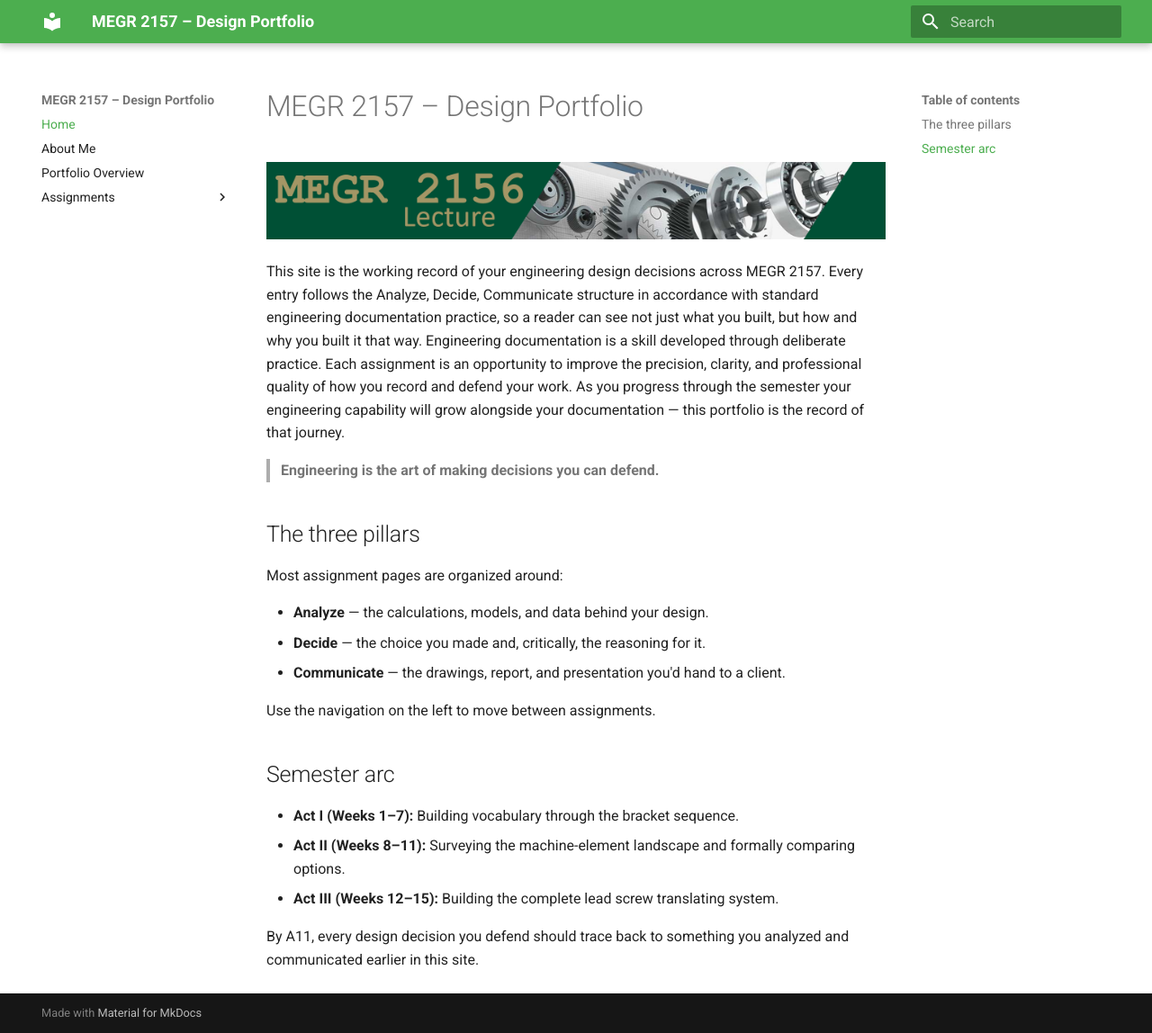
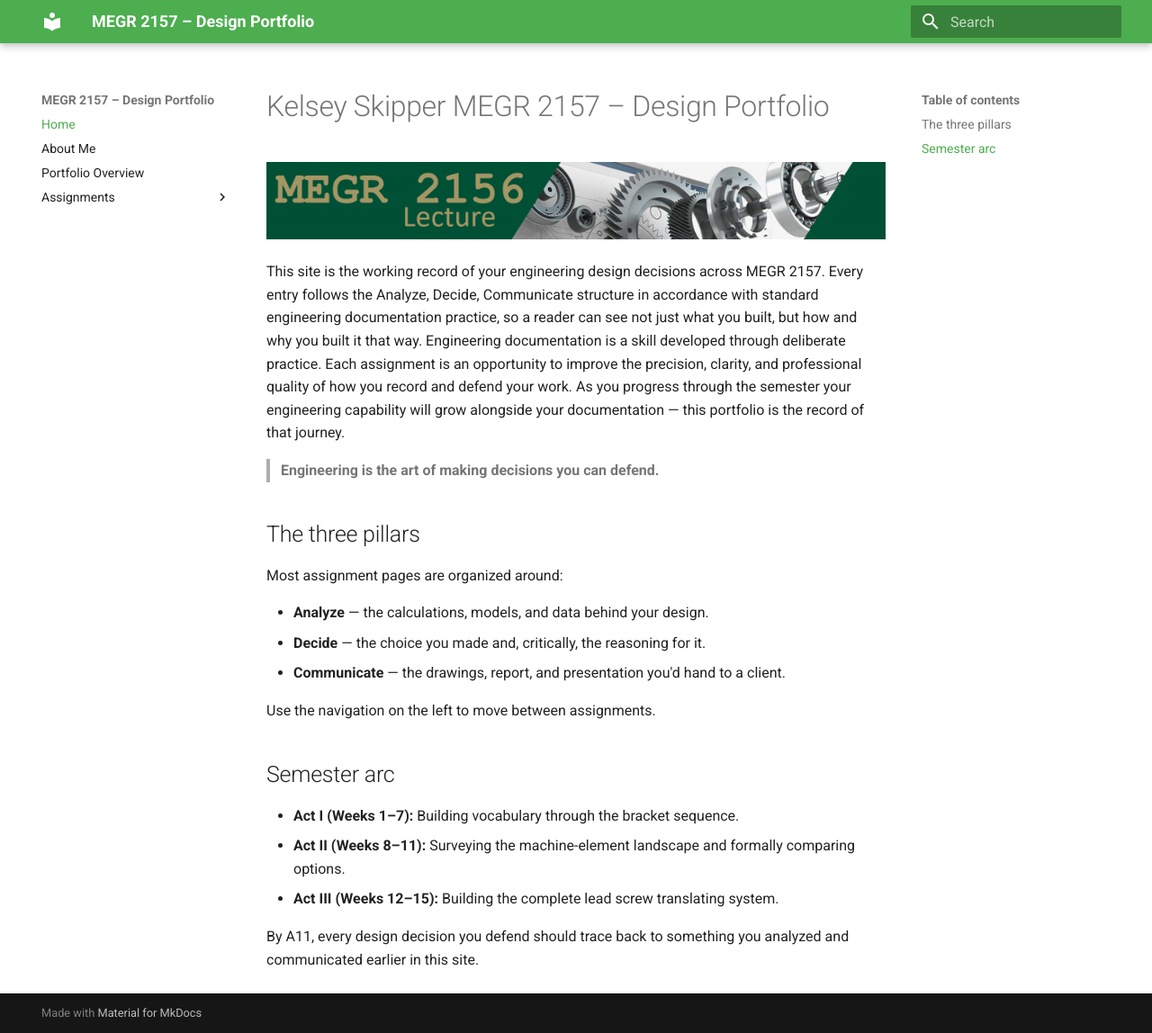
Before and after one commit to kskippe5/KelseyMEGR2157-portfolio, an MkDocs documentation site: the page built from docs/index.md, in a window 1280 px wide and 1148 px high. Shown: the whole window at 90% size. Built offline with MkDocs 1.6.1 and Material for MkDocs 9.7.7, drawn with Linux system fonts in a browser that asks for light colours.

Commit message:
Update title in design portfolio documentation

```diff
--- a/docs/index.md
+++ b/docs/index.md
@@ -1,4 +1,4 @@
-# MEGR 2157 – Design Portfolio
+# Kelsey Skipper MEGR 2157 – Design Portfolio
 
 ![MEGR 2156-7 Title](MEGR2156title.png)
 
```
